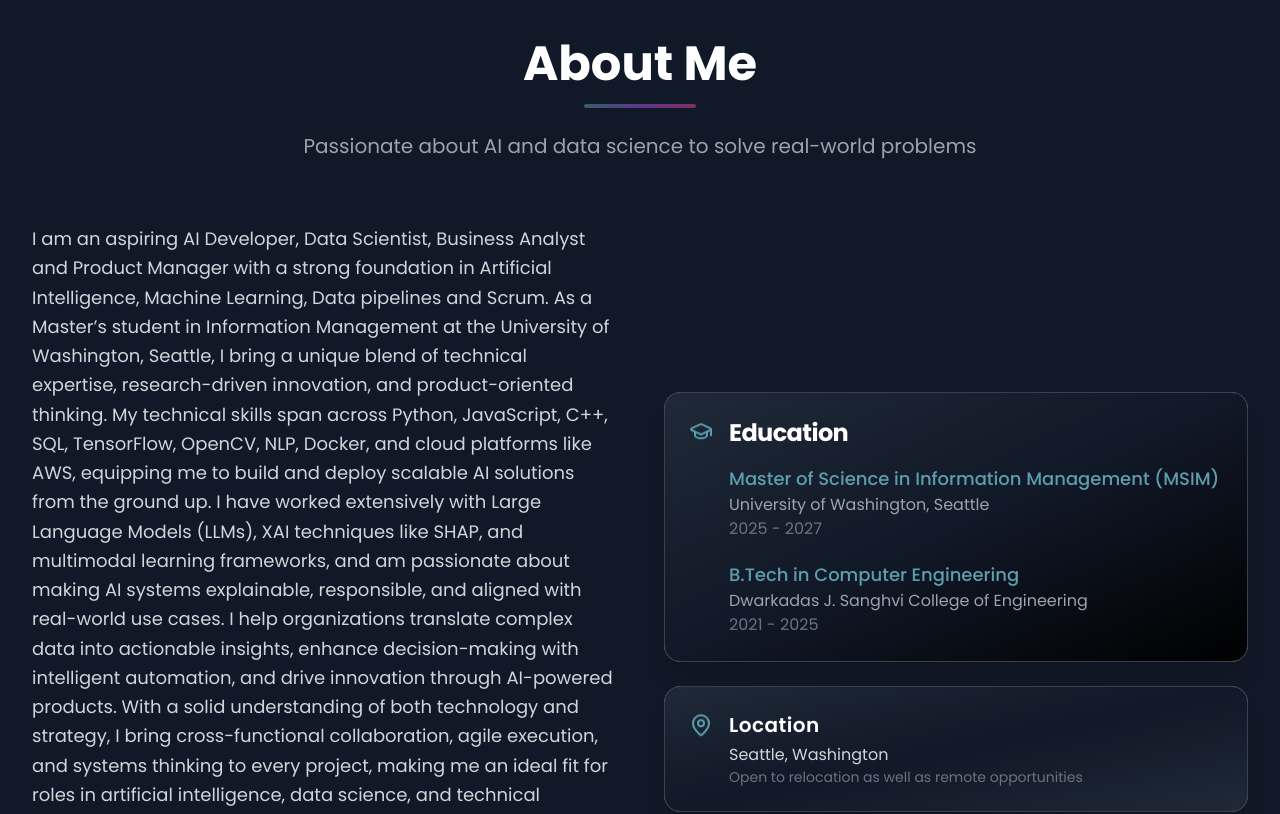
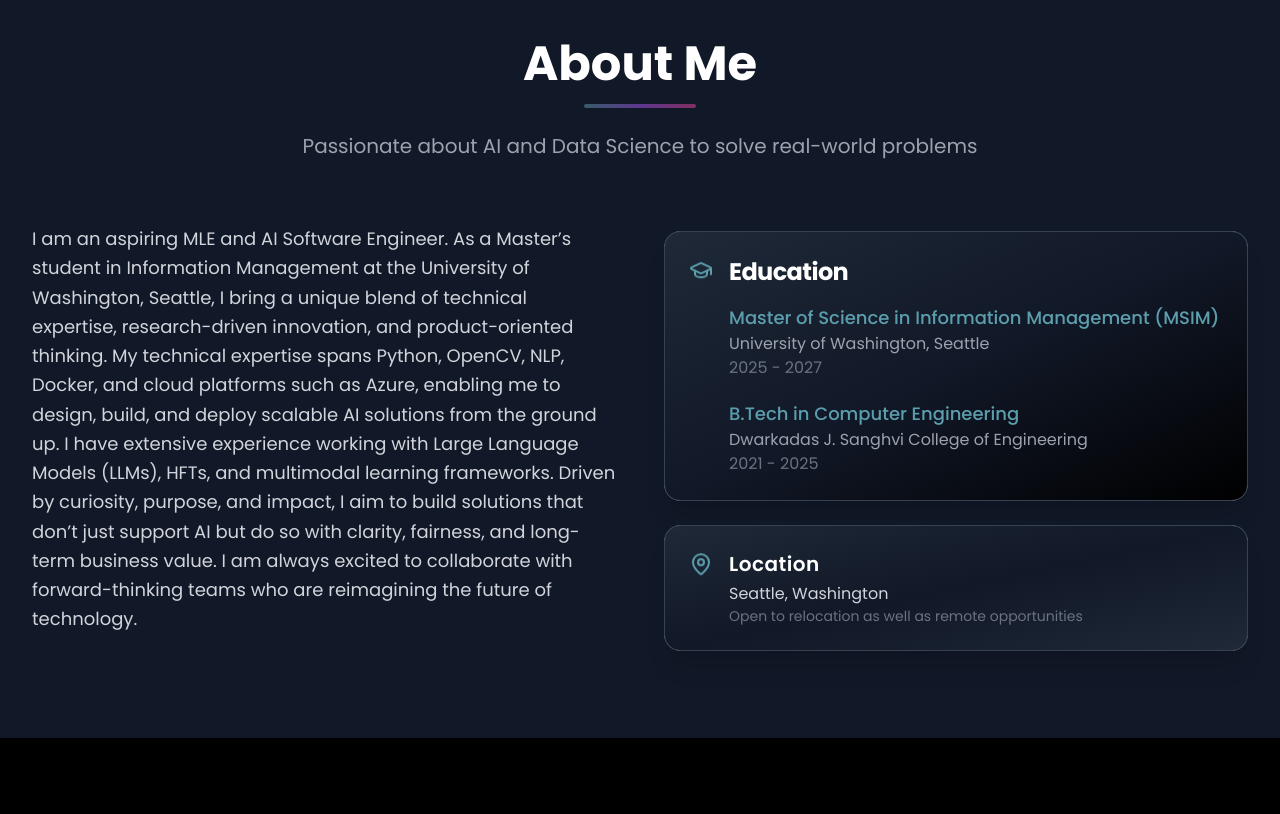
Before and after one commit to krishbharucha/Krish-Bharucha-Portfolio, a React (Vite) app: page / in a window 1280 px wide. Shown: the part 840-1654 px from the top of the page. Built offline with nearby package versions, Linux system fonts and the light colour scheme.

Commit message:
about update

```diff
--- a/src/components/About.tsx
+++ b/src/components/About.tsx
@@ -14,20 +14,18 @@ export const About = () => {
           <div className="h-1 w-28 mx-auto bg-gradient-to-r from-[#5c9ead] via-purple-500 to-pink-500 rounded-full mb-6 animate-pulse" />
 
           <p className="text-xl text-gray-400 max-w-3xl mx-auto">
-            Passionate about AI and data science to solve real-world problems
+            Passionate about AI and Data Science to solve real-world problems
           </p>
         </div>
 
         <div className="grid lg:grid-cols-2 gap-12 items-center">
           <div className="space-y-6">
             <p className="text-lg text-gray-300 leading-relaxed">
-              I am an aspiring AI Developer, Data Scientist, Business Analyst and Product Manager with a strong foundation in Artificial Intelligence, Machine Learning,
-              Data pipelines and Scrum.
-              As a Master’s student in Information Management at the University of Washington, Seattle, I bring a unique blend of technical expertise, research-driven innovation, and product-oriented thinking.
+              I am an aspiring MLE and AI Software Engineer.
 
-My technical skills span across Python, JavaScript, C++, SQL, TensorFlow, OpenCV, NLP, Docker, and cloud platforms like AWS, equipping me to build and deploy scalable AI solutions from the ground up. I have worked extensively with Large Language Models (LLMs), XAI techniques like SHAP, and multimodal learning frameworks, and am passionate about making AI systems explainable, responsible, and aligned with real-world use cases.
+As a Master’s student in Information Management at the University of Washington, Seattle, I bring a unique blend of technical expertise, research-driven innovation, and product-oriented thinking.
 
-I help organizations translate complex data into actionable insights, enhance decision-making with intelligent automation, and drive innovation through AI-powered products. With a solid understanding of both technology and strategy, I bring cross-functional collaboration, agile execution, and systems thinking to every project, making me an ideal fit for roles in artificial intelligence, data science, and technical product and program management.
+My technical expertise spans Python, OpenCV, NLP, Docker, and cloud platforms such as Azure, enabling me to design, build, and deploy scalable AI solutions from the ground up. I have extensive experience working with Large Language Models (LLMs), HFTs, and multimodal learning frameworks.
 
 Driven by curiosity, purpose, and impact, I aim to build solutions that don’t just support AI but do so with clarity, fairness, and long-term business value. I am always excited to collaborate with forward-thinking teams who are reimagining the future of technology.
             </p>
```
